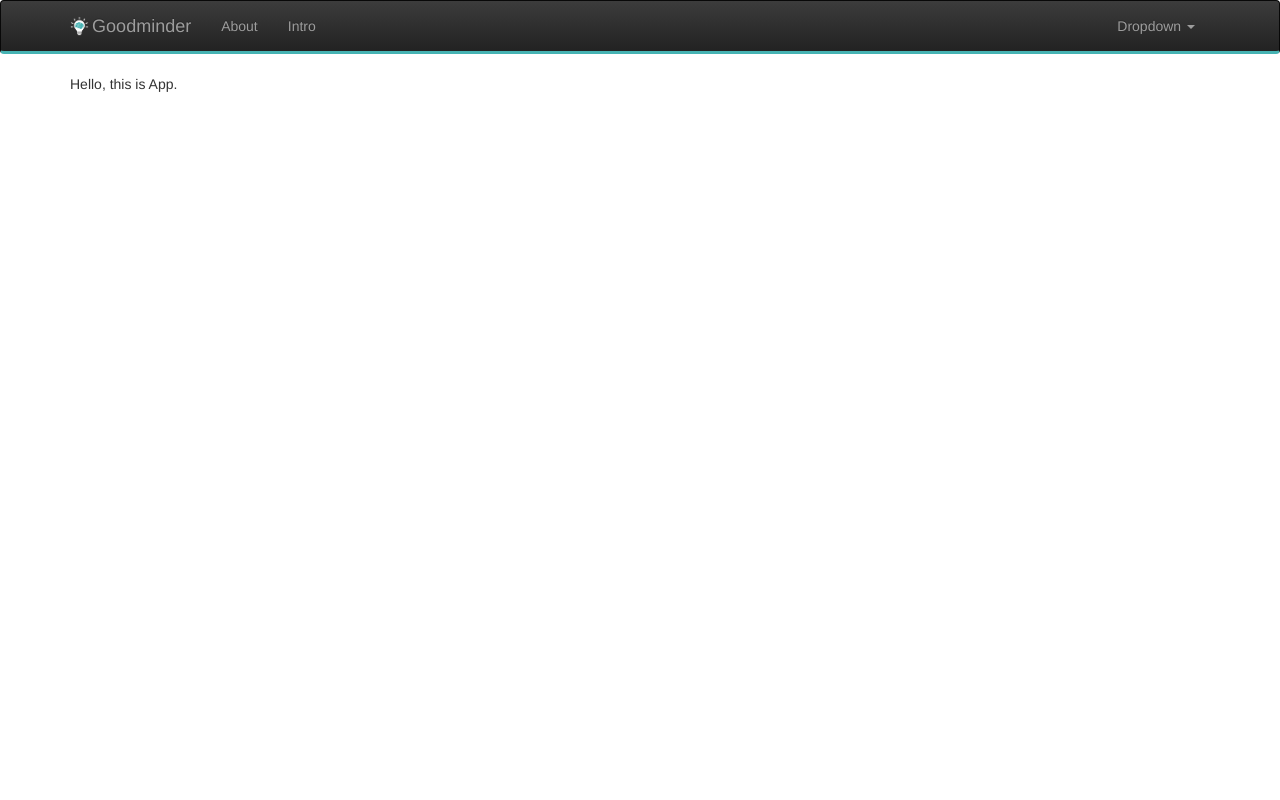
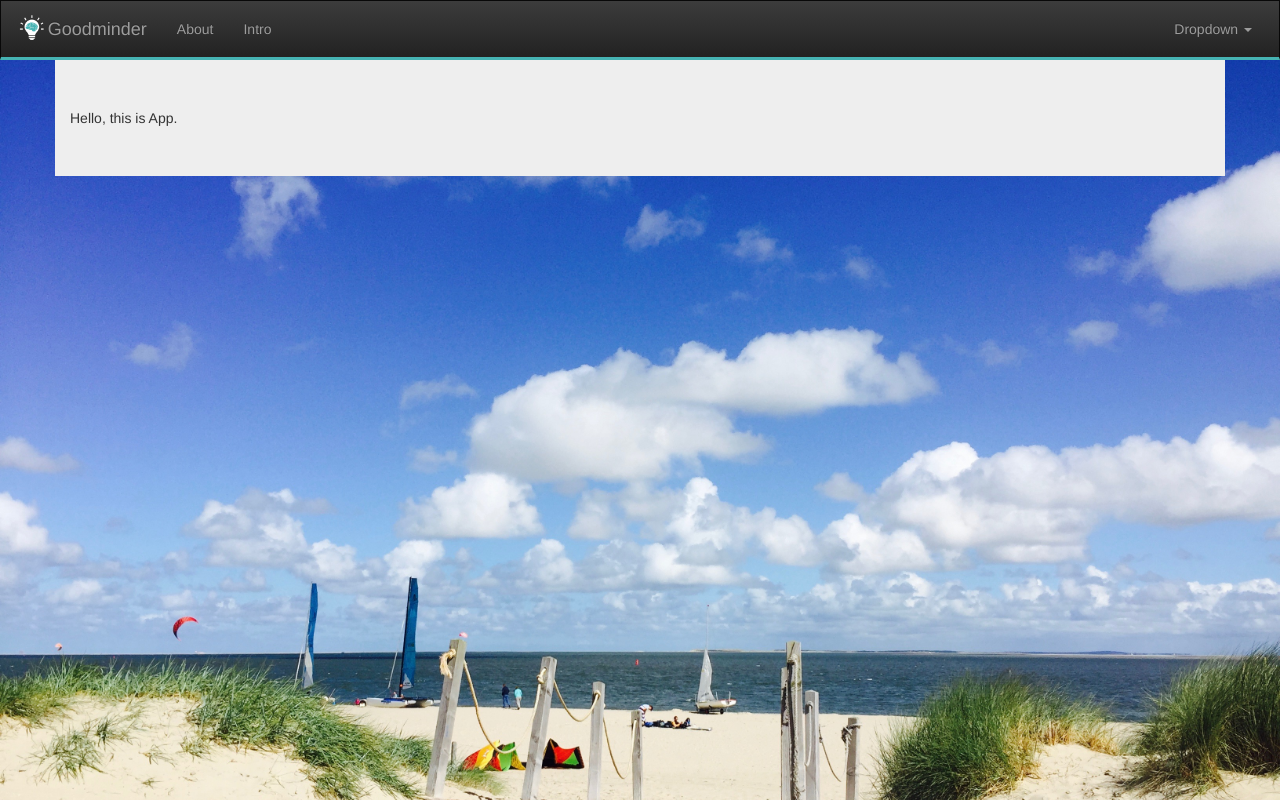
Before and after one commit to sepuckett86/goodminder_frontend, a React (Create React App) app: page / in a window 1280 px wide. Built offline with nearby package versions, Linux system fonts and the light colour scheme.

Commit message:
update styling css

```diff
--- a/src/components/App.js
+++ b/src/components/App.js
@@ -9,7 +9,8 @@ export default () => {
   return(
     <div>
       <Navbar />
-      <div className='container'> Hello, this is App.
+      <div className='container jumbotron'>
+        Hello, this is App.
         <Route path="/about" component={About} />
         <Route path="/intro" component={Intro} />
       </div>
--- a/src/index.css
+++ b/src/index.css
@@ -1,15 +1,37 @@
+/* BACKGROUND */
+body {
+  background-repeat: no-repeat;
+  background-image: url('components/images/texel_beach.jpg');
+  background-size: cover;
+  background-attachment: fixed;
+}
+/* END BACKGROUND */
+
 /* NAVBAR */
 
 .navbar {
   border-bottom: 3px solid #46B3B3;
+  border-radius: 0;
+  margin-bottom: 0;
 }
+
 .navbar-brand {
   display: flex;
   align-items: center;
+  padding-top: 10px;
+  padding-bottom: 10px;
 }
+
 .navbar-brand>img {
   height: 100%;
   padding-right: 3px;
+  padding-bottom: 3px;
+  object-fit: cover;
+}
+
+nav .container{
+  margin: 3px;
+  width: 100%;
 }
 
 /* END NAVBAR */
```
